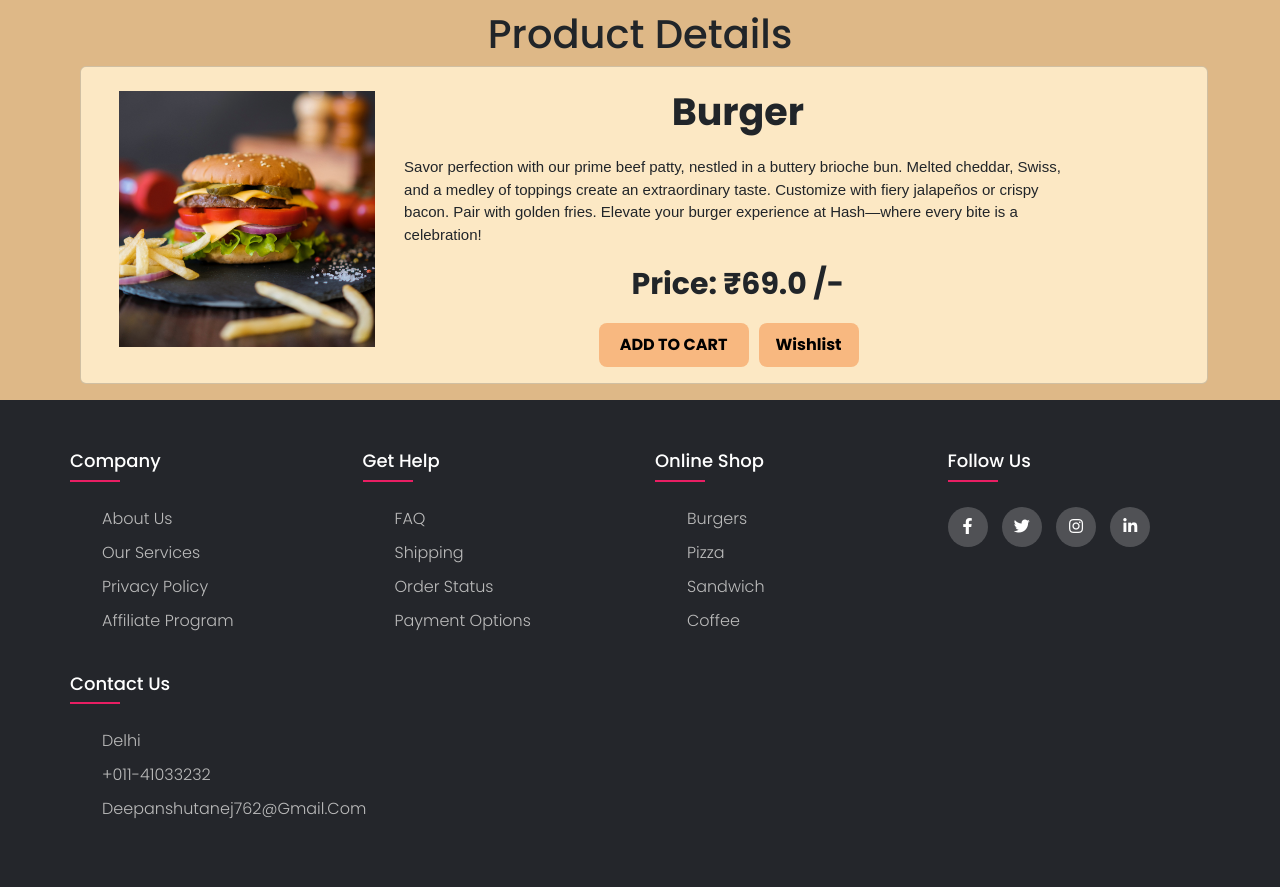
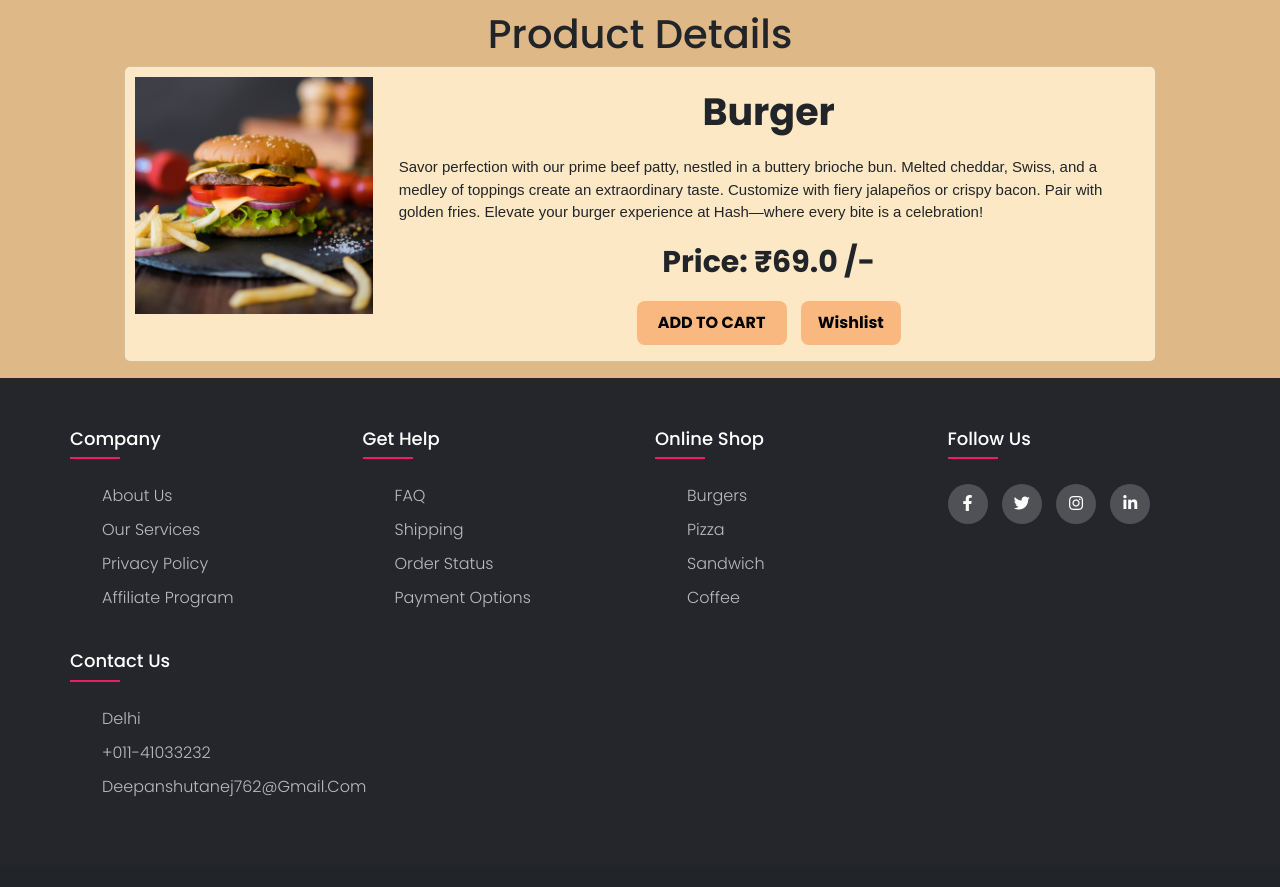
Before and after one commit to Taneja12/qwick, a Django app: page /1 in a window 1280 px wide. Shown: the part 81-968 px from the top of the page. After the commit the page ends 878 px from the top, so only its background shows below. Run offline with Django 5.2, Linux system fonts and the light colour scheme; a user stored in the database is signed in; data comes from the database, SQL or seed files in the repository; both versions use the stored data as it was after the commit; some libraries are stand-ins or nearby versions.

Commit message:
added responsive behavior to details.html

```diff
--- a/app1/templates/app1/details.html
+++ b/app1/templates/app1/details.html
@@ -4,7 +4,6 @@
 <head>
   <meta charset="UTF-8">
   <meta name="viewport" content="width=device-width, initial-scale=1.0">
-
   <title>Details</title>
 
   {% load static %}
@@ -14,70 +13,61 @@
 
   <style>
     .btn1 {
-      margin-left: 40%;
+      margin-left: auto;
+      margin-right: auto;
+      display: block;
+    }
+    .img-fluid {
+      padding: 10px; /* Adjust the padding as needed */
     }
   </style>
 </head>
 
-<body style="background-color:burlywood;">
+<body style="background-color: burlywood;">
 
   {% include 'app1/navbar.html' %}
 
-  <div>
+  <div class="container">
 
     <h1 style="text-align: center;margin-top: 10px;">Product Details</h1>
 
-    <!-- <img src="{{z.img.url}}" style="width: 45%; height: 450px; object-fit: cover; object-position: 50% 80%;border: solid 3px;"> -->
-
-    <div class="card mb-3" style="max-width: 90%; background-color: rgb(252, 232, 196);margin: 0vh 9vh 10vh 10vh;">
+    <div class="card mb-3" style="max-width: 90%; margin: 0 auto; background-color: rgb(252, 232, 196);">
 
       <div class="row g-0">
 
-        <div class="col-md-3">
+        <div class="col-md-4 col-lg-3">
 
-          <img src="{{z.img.url}}" class="img-fluid rounded-start, card-img-top" alt="image"
-            style="max-block-size: 20vw;margin-left: 2vw;margin-top: 3vh;margin-bottom: 3vh;">
+          <img src="{{z.img.url}}" class="img-fluid rounded-start" alt="image"
+            style="max-width: 100%;">
 
         </div>
 
-        <div class="col-md-8">
+        <div class="col-md-8 col-lg-9">
 
           <div class="card-body">
 
-            <p style="font-weight: bolder;font-size: 38px;text-align: center;">{{ z.Title }}</p>
+            <p style="font-weight: bolder; font-size: 38px; text-align: center;">{{ z.Title }}</p>
 
-            <p style="font-size: 15px;font-family:Arial, Helvetica, sans-serif;margin:2vh 2vw">
+            <p style="font-size: 15px; font-family: Arial, Helvetica, sans-serif; margin: 2vh 0;">
+              {{z.Description}}
+            </p>
 
-              {{z.Description}}</p>
+            <p style="font-size: 30px; font-weight: bold; text-align: center;">Price: ₹{{ z.price }} /-</p>
 
-            <p style="font-size: 30px;font-weight: bold;text-align: center;">Price: ₹{{ z.price }} /-</p>
-
-            <div class="container1" style="display:flex; flex-direction: row;align-items: center;margin-left: 160px; gap: 30px;">
-              <form method="post" action="{% url 'cart' %}">
-
+            <div class="container" style="text-align: center;">
+              <form method="post" action="{% url 'cart' %}" style="display: inline-block; margin-right: 10px;">
                 {% csrf_token %}
-
-                <button class="btn, btn1" value="{{z.Product_id}}" id="c_btn" name="c_btn" style="padding: 10px;width: 150px; ;">ADD TO CART</button>
-
+                <button class="btn, btn1" value="{{z.Product_id}}" id="c_btn" name="c_btn" style="padding: 10px;width: 150px;">ADD TO CART</button>
               </form>
-
-              <form method="post" action="{% url 'add_wishlists' %}">
-
+              <form method="post" action="{% url 'add_wishlists' %}" style="display: inline-block;">
                 {% csrf_token %}
-
-                <button class="btn, btn1" value="{{z.Product_id}}" id="w_btn" name="w_btn"
-                  style="padding: 10px;width: 100px;">Wishlist</button>
-
+                <button class="btn, btn1" value="{{z.Product_id}}" id="w_btn" name="w_btn" style="padding: 10px;width: 100px;">Wishlist</button>
               </form>
             </div>
           </div>
-
         </div>
-
       </div>
-
     </div>
-
   </div>
 
   {% include 'app1/footer.html' %}
```
Also changed, not shown: db.sqlite3.
